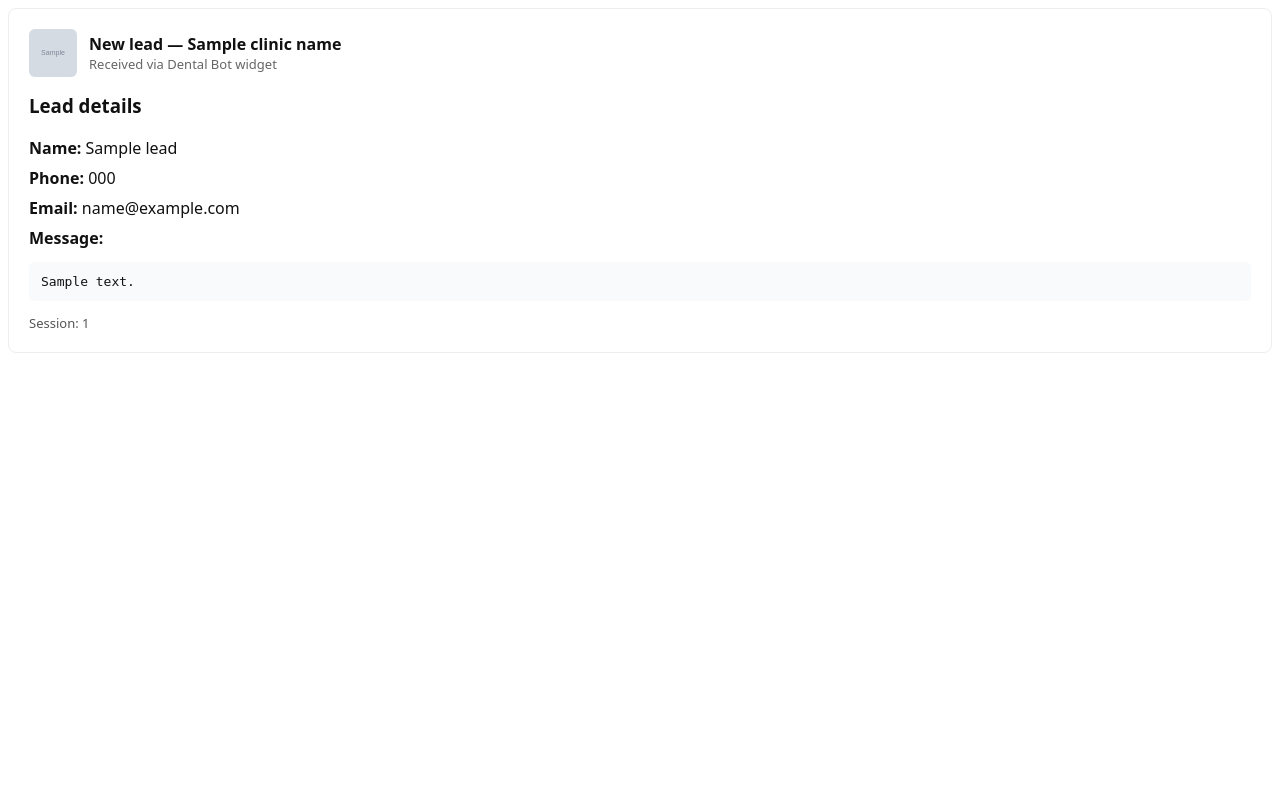
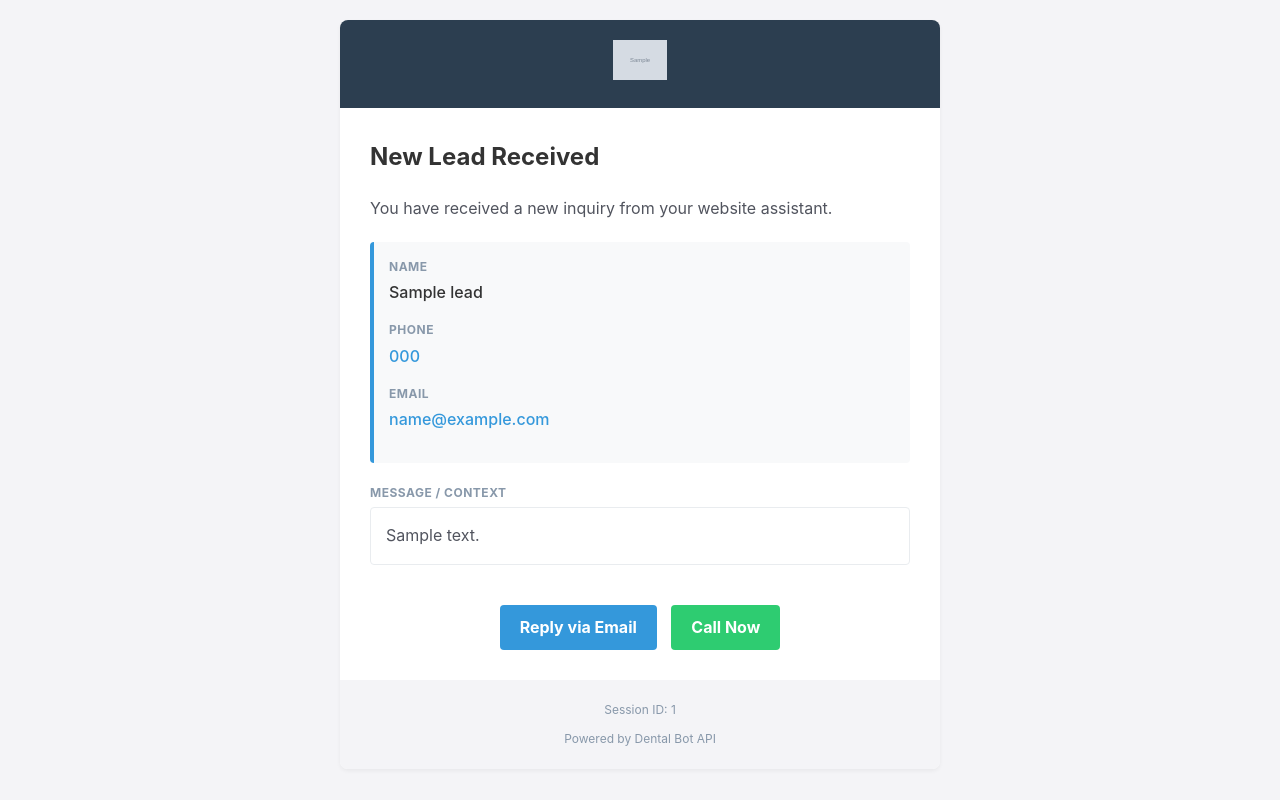
Before and after one commit to lemonbanan4/dental-bot-api, a Python web app: template app/templates/lead_email.html in a window 1280 px wide. Run offline with Jinja, Linux system fonts and the light colour scheme; the template is opened without the code that fills it: most values are stand-ins (such as "Sample title", 1, 10 or a date in 2020); grey boxes marked "Sample" are stand-in pictures.

Commit message:
Customized email appearance

```diff
--- a/app/config.py
+++ b/app/config.py
@@ -30,7 +30,7 @@ class Settings(BaseSettings):
     smtp_port: int = Field(default=587, alias="SMTP_PORT")
     smtp_user: str = Field(default="", alias="SMTP_USER")
     smtp_password: str = Field(default="", alias="SMTP_PASSWORD")
-    email_from: str = Field(default="no-reply@lemontechno.org", alias="EMAIL_FROM")
+    email_from: str = Field(default="info@lemontechno.org", alias="EMAIL_FROM")
     admin_email: str = Field(default="info@lemontechno.org", alias="ADMIN_EMAIL")
 
 
@@ -41,8 +41,8 @@ class Settings(BaseSettings):
 
     @model_validator(mode='after')
     def set_default_email_from(self):
-        # If email_from is default/empty but smtp_user is set, use smtp_user to avoid delivery errors
-        if (not self.email_from or self.email_from == "no-reply@lemontechno.org") and self.smtp_user:
+        # Only override if email_from is completely missing/empty
+        if (self.email_from is None or self.email_from == "") and self.smtp_user:
             self.email_from = self.smtp_user
         return self
 
--- a/app/templates/lead_email.html
+++ b/app/templates/lead_email.html
@@ -1,39 +1,147 @@
-<!doctype html>
-<html>
+<!DOCTYPE html>
+<html lang="en">
 <head>
-    <meta charset="utf-8" />
-    <meta name="viewport" content="width=device-width,initial-scale=1" />
+    <meta charset="UTF-8">
+    <meta name="viewport" content="width=device-width, initial-scale=1.0">
+    <title>New Lead</title>
     <style>
-      body { font-family: system-ui, -apple-system, Arial, sans-serif; color:#111; }
-      .card { border-radius:8px; padding:20px; border:1px solid #eee; }
-      .brand { display:flex; align-items:center; gap:12px; }
-      .logo { width:48px; height:48px; border-radius:6px; background:#f3f4f6; object-fit:cover }
-      .accent { color: {{ theme or '#16a34a' }} }
-      .lead-field { margin:8px 0; }
-      pre { background:#f9fafb; padding:12px; border-radius:6px; overflow:auto }
+        /* Reset & Base */
+        body, p, h1, h2, h3, div { margin: 0; padding: 0; }
+        body {
+            font-family: -apple-system, BlinkMacSystemFont, "Segoe UI", Roboto, Helvetica, Arial, sans-serif;
+            background-color: #f4f4f7;
+            color: #51545E;
+            line-height: 1.6;
+        }
+
+        /* Container */
+        .email-wrapper { width: 100%; background-color: #f4f4f7; padding: 20px 0; }
+        .email-content {
+            max-width: 600px;
+            margin: 0 auto;
+            background-color: #ffffff;
+            border-radius: 8px;
+            overflow: hidden;
+            box-shadow: 0 2px 4px rgba(0,0,0,0.05);
+        }
+
+        /* Header */
+        .email-header { background-color: #2c3e50; padding: 20px; text-align: center; color: #ffffff; }
+        .email-header h1 { font-size: 20px; font-weight: 600; margin: 0; }
+
+        /* Body */
+        .email-body { padding: 30px; }
+        .lead-card {
+            background-color: #f8f9fa;
+            border-left: 4px solid #3498db;
+            padding: 15px;
+            margin-bottom: 20px;
+            border-radius: 4px;
+        }
+        .field-group { margin-bottom: 15px; }
+        .label {
+            font-size: 12px;
+            text-transform: uppercase;
+            color: #8898aa;
+            font-weight: bold;
+            letter-spacing: 0.5px;
+            margin-bottom: 4px;
+            display: block;
+        }
+        .value { font-size: 16px; color: #333; font-weight: 500; }
+        .message-box {
+            background-color: #fff;
+            border: 1px solid #e9ecef;
+            padding: 15px;
+            border-radius: 4px;
+            margin-top: 5px;
+            white-space: pre-wrap;
+        }
+
+        /* Footer */
+        .email-footer { padding: 20px; text-align: center; font-size: 12px; color: #8898aa; background-color: #f4f4f7; }
+
+        /* Utilities */
+        a { color: #3498db; text-decoration: none; }
+        .cta-button {
+            display: inline-block;
+            background-color: #3498db;
+            color: #ffffff;
+            padding: 10px 20px;
+            border-radius: 4px;
+            text-decoration: none;
+            font-weight: bold;
+            margin-top: 10px;
+        }
     </style>
 </head>
 <body>
-    <div class="card">
-      <div class="brand">
+    <div class="email-wrapper">
+        <div class="email-content">
+            <!-- Header -->
+            <div class="email-header">
                 {% if logo_url %}
-          <img class="logo" src="{{ logo_url }}" alt="logo" />
+                    <img src="{{ logo_url }}" alt="{{ clinic_name }}" style="max-height: 40px;">
+                {% else %}
+                    <h1>{{ clinic_name }}</h1>
                 {% endif %}
-        <div>
-          <div class="accent"><strong>New lead — {{ clinic_name }}</strong></div>
-          <div style="font-size:13px;color:#666">Received via Dental Bot widget</div>
+            </div>
+
+            <!-- Body -->
+            <div class="email-body">
+                <h2 style="margin-bottom: 20px; color: #333;">New Lead Received</h2>
+                <p style="margin-bottom: 20px;">You have received a new inquiry from your website assistant.</p>
+
+                <div class="lead-card">
+                    <div class="field-group">
+                        <span class="label">Name</span>
+                        <div class="value">{{ lead.name or 'Not provided' }}</div>
+                    </div>
+
+                    <div class="field-group">
+                        <span class="label">Phone</span>
+                        <div class="value">
+                            {% if lead.phone %}
+                                <a href="tel:{{ lead.phone }}">{{ lead.phone }}</a>
+                            {% else %}
+                                <span style="color: #999;">Not provided</span>
+                            {% endif %}
                         </div>
                     </div>
 
-      <h3 style="margin-top:16px">Lead details</h3>
-      <div class="lead-field"><strong>Name:</strong> {{ lead.name or '—' }}</div>
-      <div class="lead-field"><strong>Phone:</strong> {{ lead.phone or '—' }}</div>
-      <div class="lead-field"><strong>Email:</strong> {{ lead.email or '—' }}</div>
-      <div class="lead-field"><strong>Message:</strong>
-        <div><pre>{{ lead.message or '' }}</pre></div>
+                    <div class="field-group">
+                        <span class="label">Email</span>
+                        <div class="value">
+                            {% if lead.email %}
+                                <a href="mailto:{{ lead.email }}">{{ lead.email }}</a>
+                            {% else %}
+                                <span style="color: #999;">Not provided</span>
+                            {% endif %}
+                        </div>
+                    </div>
                 </div>
 
-      <div style="margin-top:12px;font-size:13px;color:#555">Session: {{ lead.session_id or '—' }}</div>
+                <div class="field-group">
+                    <span class="label">Message / Context</span>
+                    <div class="message-box">{{ lead.message or 'No additional message provided.' }}</div>
+                </div>
+
+                <div style="text-align: center; margin-top: 30px;">
+                    {% if lead.email %}
+                        <a href="mailto:{{ lead.email }}" class="cta-button">Reply via Email</a>
+                    {% endif %}
+                    {% if lead.phone %}
+                        <a href="tel:{{ lead.phone }}" class="cta-button" style="background-color: #2ecc71; margin-left: 10px;">Call Now</a>
+                    {% endif %}
+                </div>
+            </div>
+
+            <!-- Footer -->
+            <div class="email-footer">
+                <p>Session ID: {{ lead.session_id }}</p>
+                <p style="margin-top: 10px;">Powered by Dental Bot API</p>
+            </div>
+        </div>
     </div>
 </body>
 </html>
```
Also changed, not shown: app/templates/onboarding_email.html (+26 -22 lines), test_email_config.py (added, +31 -0 lines). Lines whose indentation alone changed are shown as unchanged.
